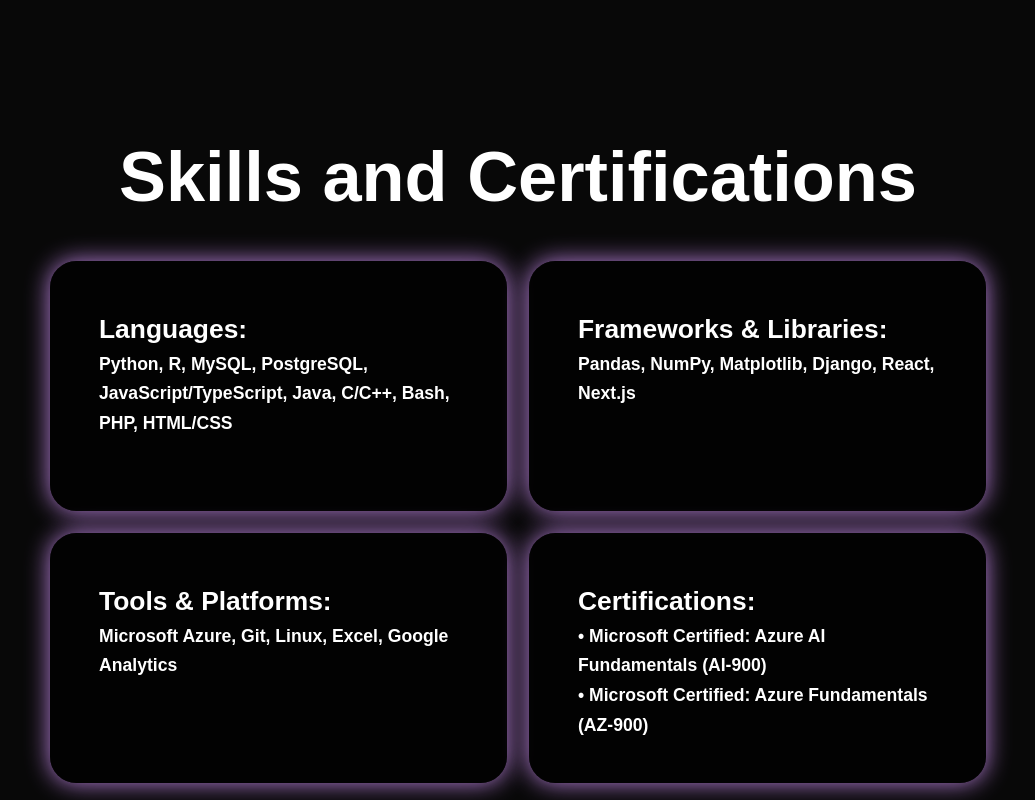
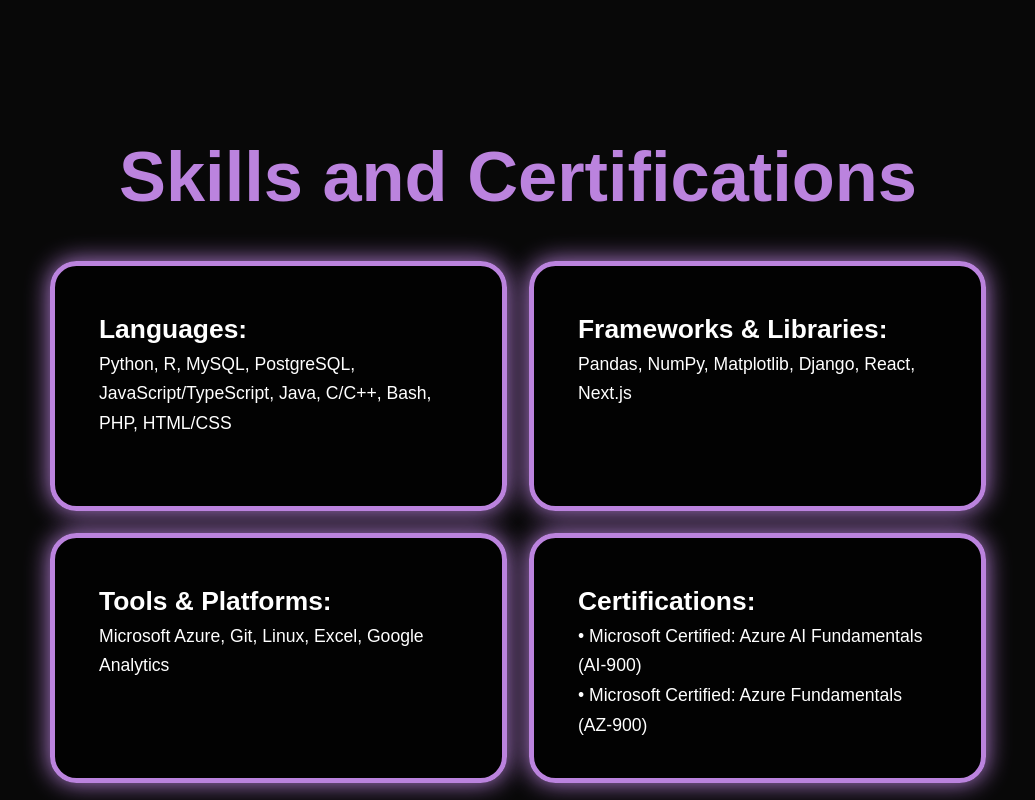
Before and after one commit to nyra-rodrigues/website, a plain HTML site: page index.html in a window 1280 px wide. Shown: the part 2440-3240 px from the top of the page, without its empty margins (122-1157 px from the left). Drawn offline with nearby package versions, Linux system fonts and the light colour scheme.

Commit message:
Add files via upload

```diff
--- a/style.css
+++ b/style.css
@@ -381,7 +381,7 @@
 
 .services h2{
     margin-bottom: 5rem;
-    color: white;
+    color: var(--main-color);
 }
 
 .services-container{
@@ -395,7 +395,7 @@
     background-color: rgba(0,0, 0, 0.7);;
     height: 250px;
     border-radius: 3rem;
-    border: 5px solid transparent;
+    border: 5px solid  var(--main-color);
     cursor: pointer;
     transition: 0.4s ease-in-out;
     box-shadow: 0 0 25px var(--main-color);
@@ -428,7 +428,7 @@
 
 .service-info p{
     font-size: 2rem;
-    font-weight: 600;
+    font-weight: 500;
     max-height: 100px;
     line-height: 1.7;
     margin: auto;
```
